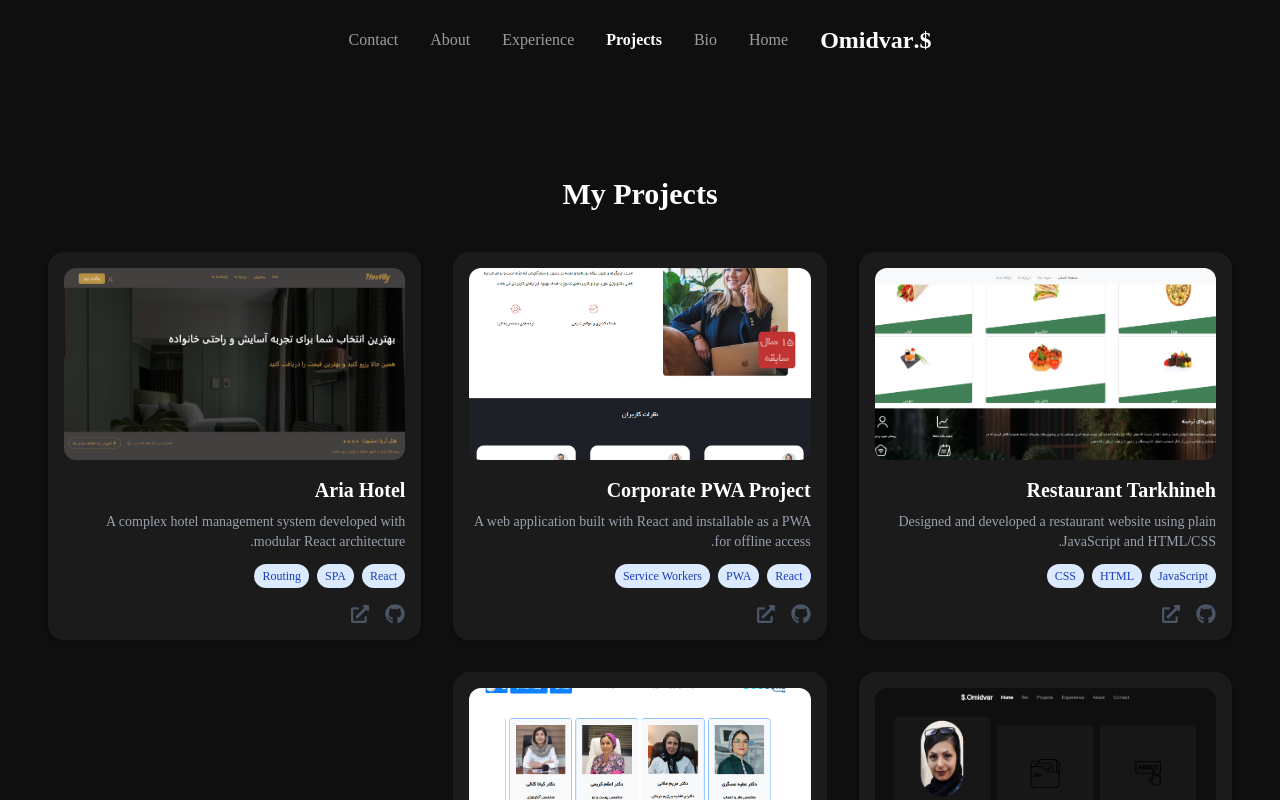
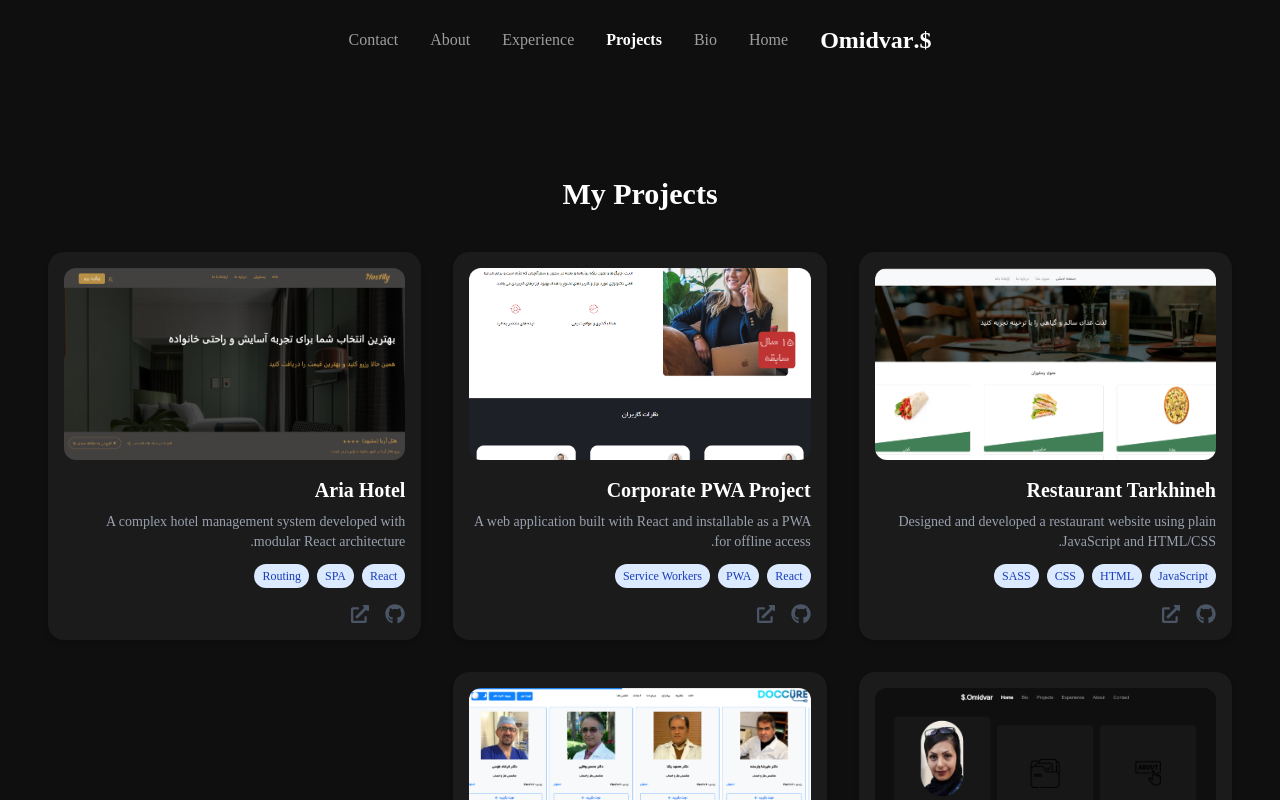
Before and after one commit to samiraomidvar7129/PersonalSite, a Next.js app in the folder my-site/: page /projects in a window 1280 px wide. Shown: the top 800 px of the page. Built offline with nearby package versions, Linux system fonts and the light colour scheme.

Commit message:
add new image

```diff
--- a/my-site/src/_components/projects/index.js
+++ b/my-site/src/_components/projects/index.js
@@ -8,7 +8,7 @@
   {
     title: 'Restaurant Tarkhineh',
     description: 'Designed and developed a restaurant website using plain JavaScript and HTML/CSS.',
-    tech: ['JavaScript', 'HTML', 'CSS'],
+    tech: ['JavaScript', 'HTML', 'CSS' , 'SASS'],
     github: 'https://github.com/samiraomidvar7129/Tarkhineh-Restaurant',
     image: '/imgs/projects-img/tarkhineh.png',
   },
```
Also changed, not shown: my-site/public/imgs/projects-img/doctor-img.png, my-site/public/imgs/projects-img/tarkhineh.png.
